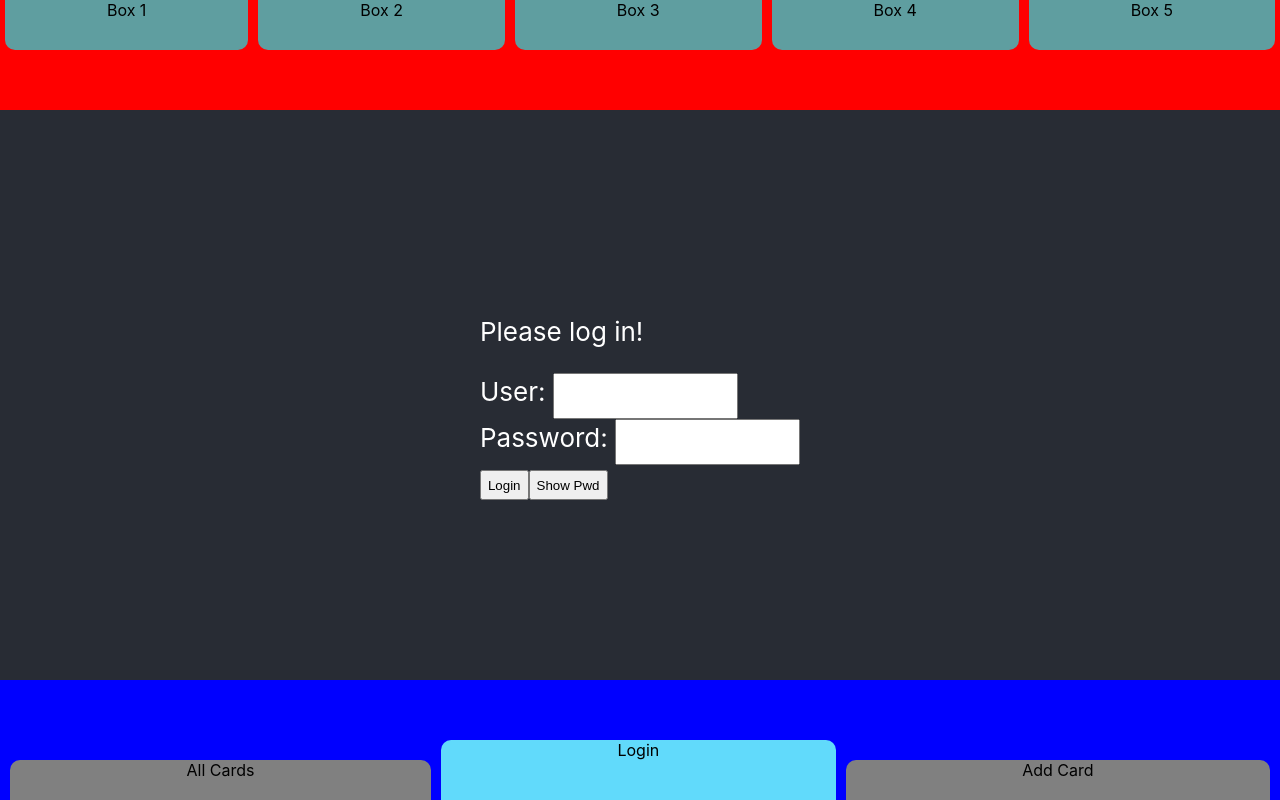
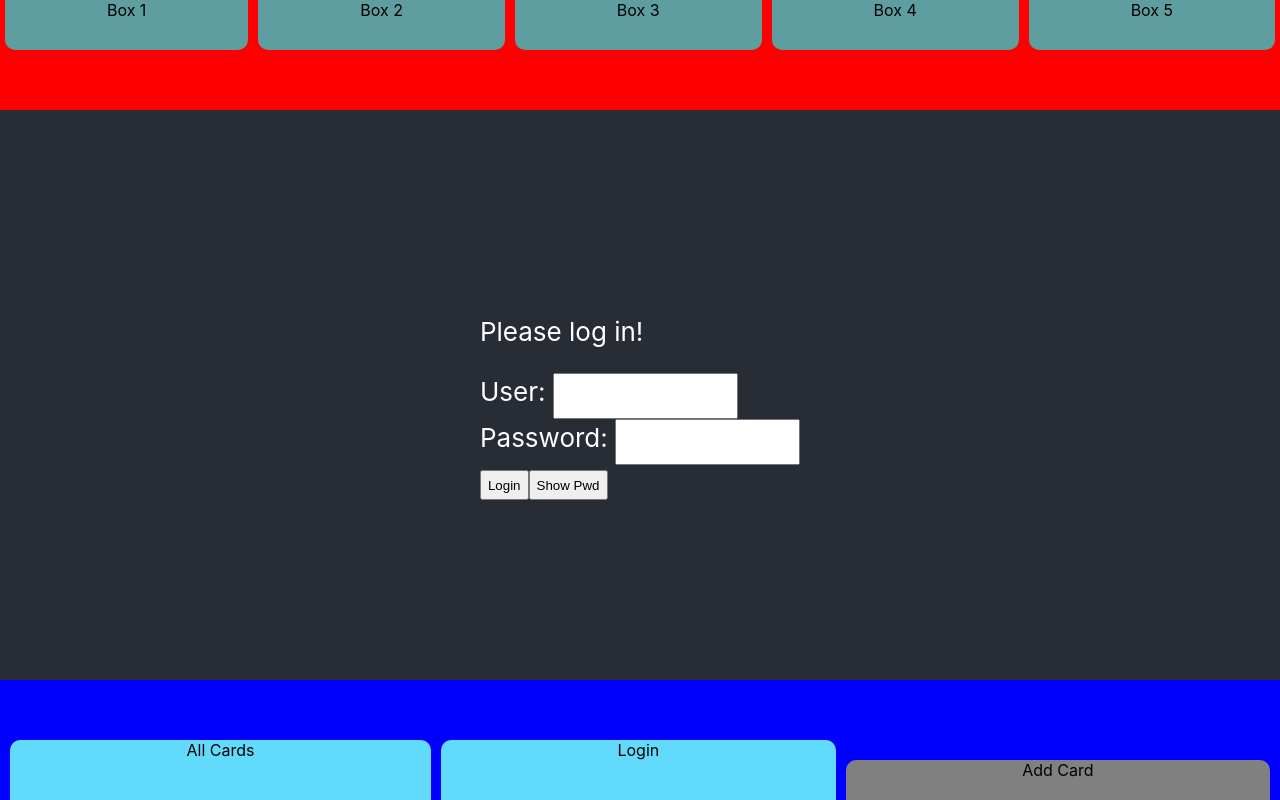
Before and after one commit to terix2k12/vocT1000, a React (Create React App) app in the folder voct1000react/: page / in a window 1280 px wide. Built offline with nearby package versions, Linux system fonts and the light colour scheme.

Commit message:
frontend; show cards list

```diff
--- a/voct1000react/src/App.js
+++ b/voct1000react/src/App.js
@@ -4,6 +4,7 @@ import './App.css';
 
 import Boxes from "./Boxes";
 import CardBox from "./CardBox";
+import CardList from "./CardList";
 import CardEditor from "./CardEditor";
 import Login from "./Login";
 import Menu from "./Menu";
@@ -13,6 +14,7 @@ function App() {
     const [user, setUser] = useState("");
     const [appState, setAppState] = useState("signout");
     const [activeBox, setActiveBox] = useState(-1);
+    const [allCards, setAllCards] = useState([]);
 
     useEffect(() => {}, []);
 
@@ -47,7 +49,9 @@ function App() {
     } else if( appState === "adding" ) {
         content = (<CardEditor />);
     } else if( appState === "boxes" ){
-        content = (<CardBox activeBox = {activeBox} />)
+        content = (<CardBox activeBox = {activeBox} />);
+    } else if( appState === "allcards" ){
+        content = <CardList allCards={allCards} />
     } else {
         content = (<p>Hello user, select an action!</p>);
     }
@@ -61,7 +65,9 @@ function App() {
             <div className="content">
                  { content }
             </div>
-            <Menu user={user} setUser={setUser} setAppState={setAppState}/>
+            <Menu user={user} setUser={setUser}
+                  setAppState={setAppState}
+                  setAllCards={setAllCards}/>
         </div>
     );
 }
--- /dev/null
+++ b/voct1000react/src/CardList.js
@@ -0,0 +1,26 @@
+import React  from 'react';
+
+function CardList( {allCards} ) {
+
+    // const [front, setFront] = useState("");
+
+    function item(c) {
+        return <tr>
+            <td>{c.id}</td>
+            <td>{c.front}</td>
+            <td>{c.back}</td>
+            <td><button >Edit</button></td>
+        </tr>
+    }
+
+    return (
+        <table border="1px solid green" >
+
+            {allCards?.map(c => item(c) )??"No cards"}
+
+        </table>
+    );
+
+}
+
+export default CardList;
--- a/voct1000react/src/Menu.js
+++ b/voct1000react/src/Menu.js
@@ -2,7 +2,7 @@ import React from 'react';
 import './Menu.css';
 import {baseUrl} from './Tconfig';
 
-function Menu({user, setUser, setAppState}) {
+function Menu({user, setUser, setAppState, setAllCards}) {
 
     function sendLogout() {
         fetch(baseUrl + 'logout')
@@ -18,10 +18,26 @@ function Menu({user, setUser, setAppState}) {
         });
     }
 
+    function showAllCards() {
+        fetch(baseUrl + 'card/between',
+            {credentials: "include"})
+            .then((response) => response.json())
+            .then((data) => {
+                    setAllCards(data);
+                    setAppState("allcards");
+            });
+    }
+
+    function getClass() {
+       return user === "" ? "activeMenuItem" : "inactiveMenuItem"
+    }
+
     return (
         <div className="menuBox">
-            <div className={  "disabledMenuItem"  }>All Cards</div>
-            <div className={ user=== "" ? "activeMenuItem" : "inactiveMenuItem" }
+            <div className={ getClass() }
+                onClick={ showAllCards }
+            >All Cards</div>
+            <div className={ getClass() }
                 onClick={ sendLogout }>
                 { user === ""
                     ? "Login"
```
